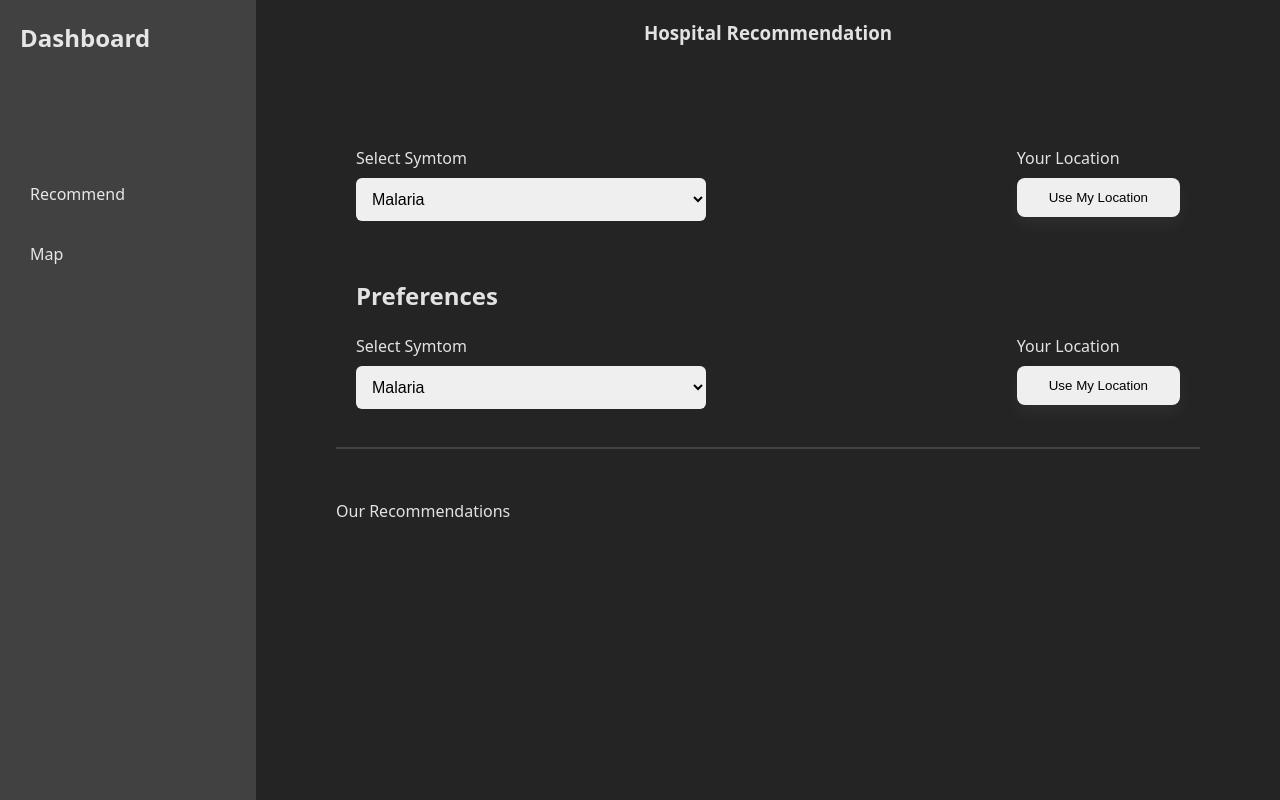
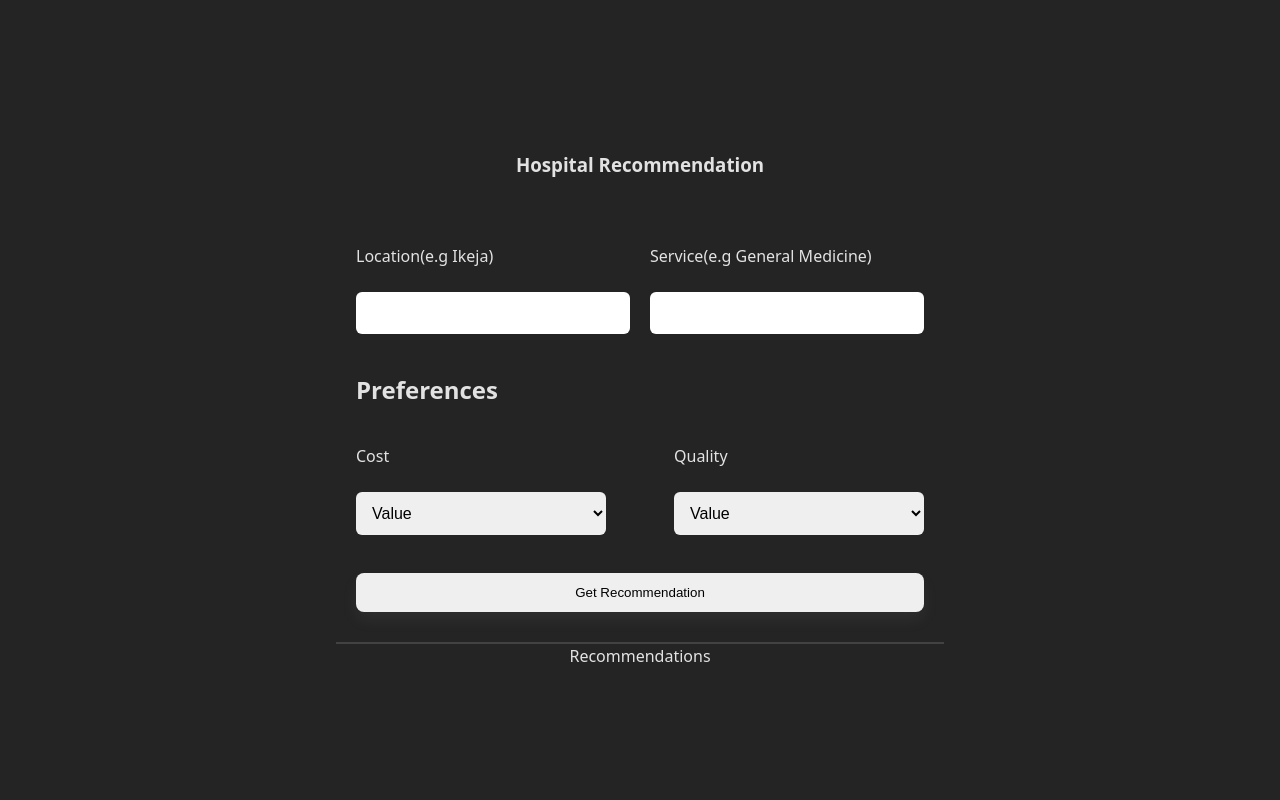
Before and after one commit to DevMeley/Hopsital-Recommendation-System, a React (Vite) app: page / in a window 1280 px wide. Built offline with nearby package versions, Linux system fonts and the light colour scheme.

Commit message:
Refactor MainPage component: integrate form handling for location, service, cost, and quality; update layout and styles for improved user experience.

```diff
--- a/src/App.jsx
+++ b/src/App.jsx
@@ -4,14 +4,13 @@ import Nav from "./components/Nav";
 import SideBar from "./components/SideBar";
 
 function App() {
+
   return (
     <>
       <div className="App">
-        <div className="main-content">
-        <SideBar />
-        <MainPage />
+          <Nav />
+        <MainPage/>
         </div>
-      </div>
     </>
   );
 }
--- a/src/Styles/MainPage.css
+++ b/src/Styles/MainPage.css
@@ -1,15 +1,27 @@
-.main-page{
-    flex: 4;
-    margin-left: 80px;
-    margin-right: 80px;
+body,
+html {
+  height: 100%;
+  margin: 0;
+  padding: 0;
+}
+
+body {
+  display: flex;
+  justify-content: center;
+  align-items: center;
+}
+
+.main-page {
   display: flex;
   flex-direction: column;
-    gap: 50px;
+  justify-content: center;
+  align-items: center;
 }
+
 .inputs {
   display: flex;
   flex-direction: column;
-    gap: 30px;
+  gap: 10px;
   padding: 30px 20px;
   border-bottom: 2px solid rgb(66, 66, 66);
 }
@@ -21,19 +33,25 @@
   font-size: 1rem;
   outline: none;
   transition: border 0.2s;
+  border: none;
+  width: 250px;
 }
-select{
+select {
   width: 350px;
   border: none;
 }
-button{
+button {
+  display: flex;
+    justify-content: center;
+    align-items: center;
   padding: 12px 32px;
   border-radius: 8px;
   border: none;
   box-shadow: 0 8px 16px rgba(182, 182, 182, 0.07);
   cursor: pointer;
+  margin-top: 20px;
 }
-button:hover{
+button:hover {
   background-color: rgb(51, 51, 51);
 }
 .inputs label {
@@ -43,11 +61,12 @@ button:hover{
   flex-direction: column;
   gap: 8px;
 }
-.left,.right-input{
+.left,
+.right-input {
   display: flex;
   justify-content: space-between;
   gap: 20px;
 }
-hr{
+hr {
   border: 1ps solid white;
 }
--- a/src/components/MainPage.jsx
+++ b/src/components/MainPage.jsx
@@ -1,49 +1,64 @@
-import React from "react";
+import React, { useState } from "react";
 import "../Styles/MainPage.css";
 import Nav from "./Nav";
 
 function MainPage() {
+  const [formData, setFormData] =  useState({
+    Location: "",
+    Service: "",
+    Cost: "",
+    Quality: ""
+  })
+
+  const handleGetRecommendation = (e) =>{
+    e.preventDefault()
+    console.log(
+      formData.Location,
+      formData.Service,
+      formData.Cost,
+      formData.Quality
+    )
+
+  }
   return (
     <div className="main-page">
-      <Nav />
       <div className="inputs">
         <div className="left">
           <label>
-            Select Symtom <br />
-            <select name="symtoms">
-              <option value="">Malaria</option>
-              <option value="">Malaria</option>
-              <option value="">Malaria</option>
-              <option value="">Malaria</option>
-              <option value="">Malaria</option>
-            </select>
+            <p>Location(e.g Ikeja) </p>
+            <input type="text" value={formData.Location} onChange={(e) => setFormData({...formData, Location:e.target.value})}/>
           </label>
           <label>
-            Your Location
-            <button>Use My Location</button>
+            <p>Service(e.g General Medicine) </p>
+            <input type="text" value={formData.Service} onChange={(e) => setFormData({...formData, Service:e.target.value})}/>
           </label>
         </div>
         <div className="right">
           <h2>Preferences</h2>
           <div className="right-input">
             <label>
-              Select Symtom
-              <select name="symtoms">
-                <option value="">Malaria</option>
-                <option value="">Malaria</option>
-                <option value="">Malaria</option>
-                <option value="">Malaria</option>
-                <option value="">Malaria</option>
+              <p>Cost</p>
+              <select name="Cost" value={formData.Cost} onChange={(e) => setFormData({...formData, Cost:e.target.value})}>
+                <option value="">Value</option>
+                <option value="0">High</option>
+                <option value="5">Medium</option>
+                <option value="10">Low</option>
               </select>
             </label>
             <label>
-              Your Location
-              <button>Use My Location</button>
+              <p>Quality</p>
+              <select name="Quality"value={formData.Quality} onChange={(e) => setFormData({...formData, Quality:e.target.value})}>
+                <option value="">Value</option>
+                <option value="0">High</option>
+                <option value="5">Medium</option>
+                <option value="10">Low</option>
+              </select>
             </label>
           </div>
           </div>
+          <button className="get" onClick={handleGetRecommendation}>Get Recommendation</button>
         </div>
-        Our Recommendations
+        Recommendations
       </div>
   );
 }
```
Lines whose indentation alone changed are shown as unchanged.
